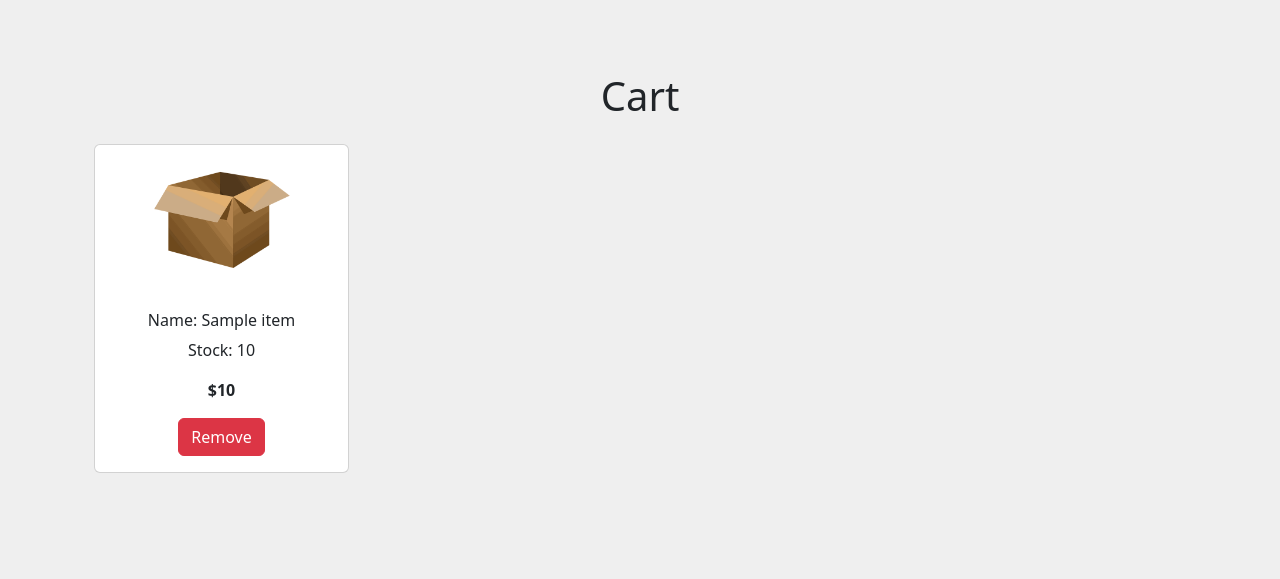
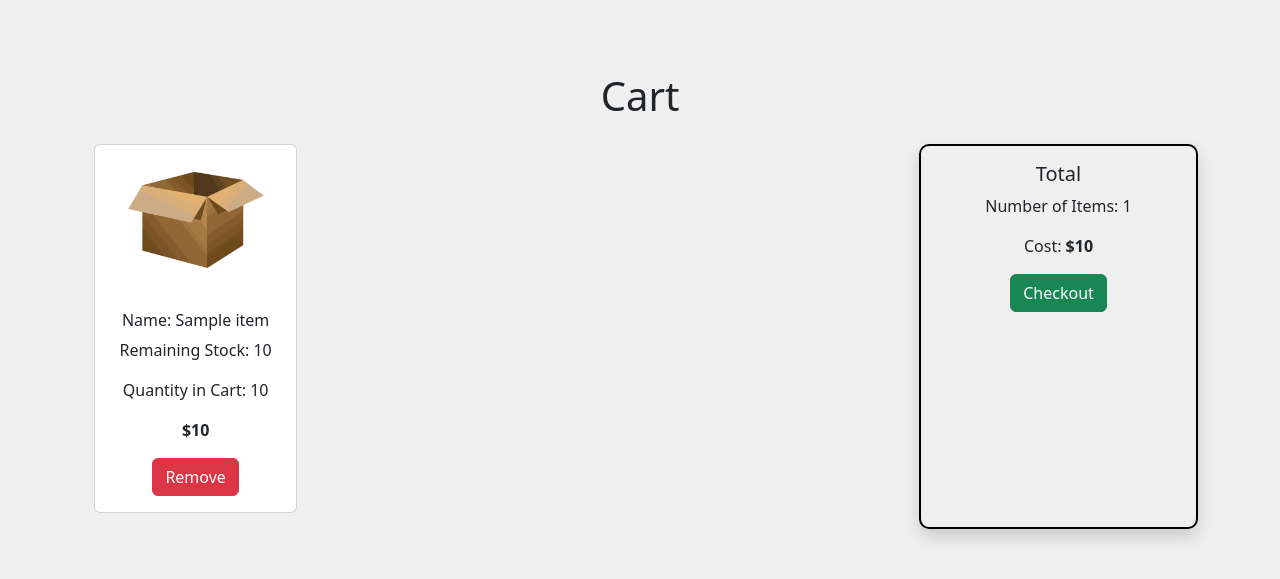
Before and after one commit to berkaydemircin/Flask-Market-App-RESTful, a Flask app: template templates/cart.html in a window 1280 px wide. Shown: the part 64-643 px from the top of the page. Run offline with Flask 3, Linux system fonts and the light colour scheme; the template is opened without the code that fills it: most values are stand-ins (such as "Sample title", 1, 10 or a date in 2020).

Commit message:
Added checkout option to cart and prettified the html

```diff
--- a/templates/cart.html
+++ b/templates/cart.html
@@ -18,7 +18,6 @@
         .then(response => response.json())
         .then(data => {
             alert(data.message);
-            location.reload();
         })
         .catch((error) => {
             console.error('Error:', error);
@@ -31,19 +30,30 @@
     {% if items %}
     <h1 class="my-4">Cart</h1>
     <div class="row">
+        <div class="col-9">
         {% for item in items %}
             <div class="col-md-3 mb-3">
                 <div class="card">
                     <img src="/static/placeholder.png" class="card-img-top" style="height: 150px; object-fit: contain; width: 100%;" alt="placeholder cardboard box">
                     <div class="card-body">
                         <h6 class="card-text">Name: {{ item.item_name }}</h5>
-                        <p class="card-text">Stock: {{ item.stock }}</p>
+                        <p class="card-text">Remaining Stock: {{ item.stock }}</p>
+                        <p class="card-text">Quantity in Cart: {{ item.quantity }}</p>
                         <p class="card-text"><strong>${{ item.price }}</strong></p>
-                        <a href="#" class="btn btn-danger" onclick="removeFromCart('{{ item.item_name }}')">Remove</a>
+                        <a class="btn btn-danger" onclick="removeFromCart('{{ item.item_name }}')">Remove</a>
                     </div>
                 </div>
             </div>
         {% endfor %}
+        </div>
+        <div class="shadow p-3 col-3" style="border-style: solid; border-width: 2px; border-radius: 10px; border-color: black;">
+            <h5>Total</h5>
+            <p>Number of Items: {{ count }}</p>
+            <p>Cost: <strong>${{ total }}</strong></p>
+            <form action="/checkout" method="post">
+                <button type="submit" class="btn btn-success">Checkout</button>
+            </form>
+        </div>
     </div>
     {% else %}
     <h1 class="my-4">Cart is empty!</h1>
```
